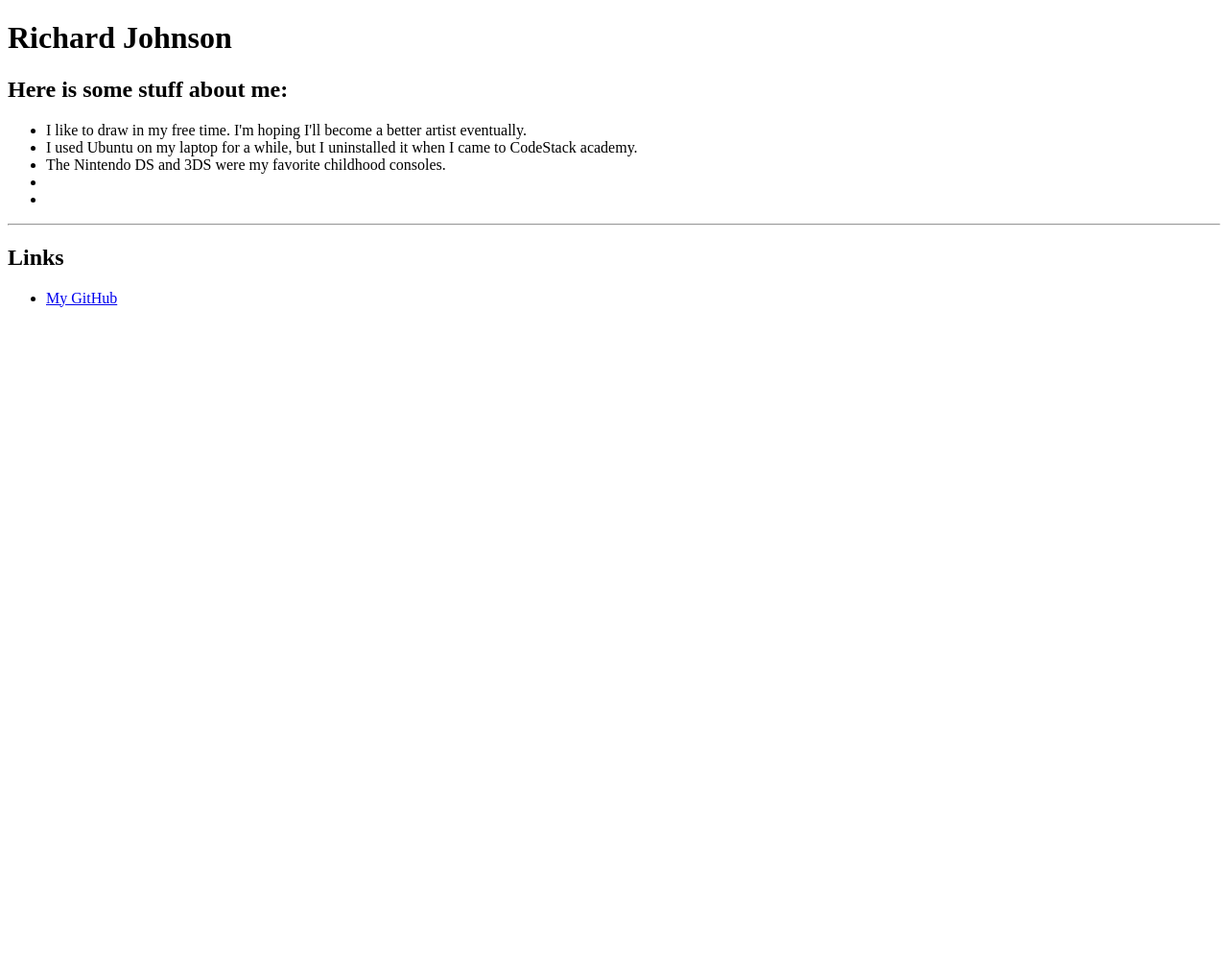
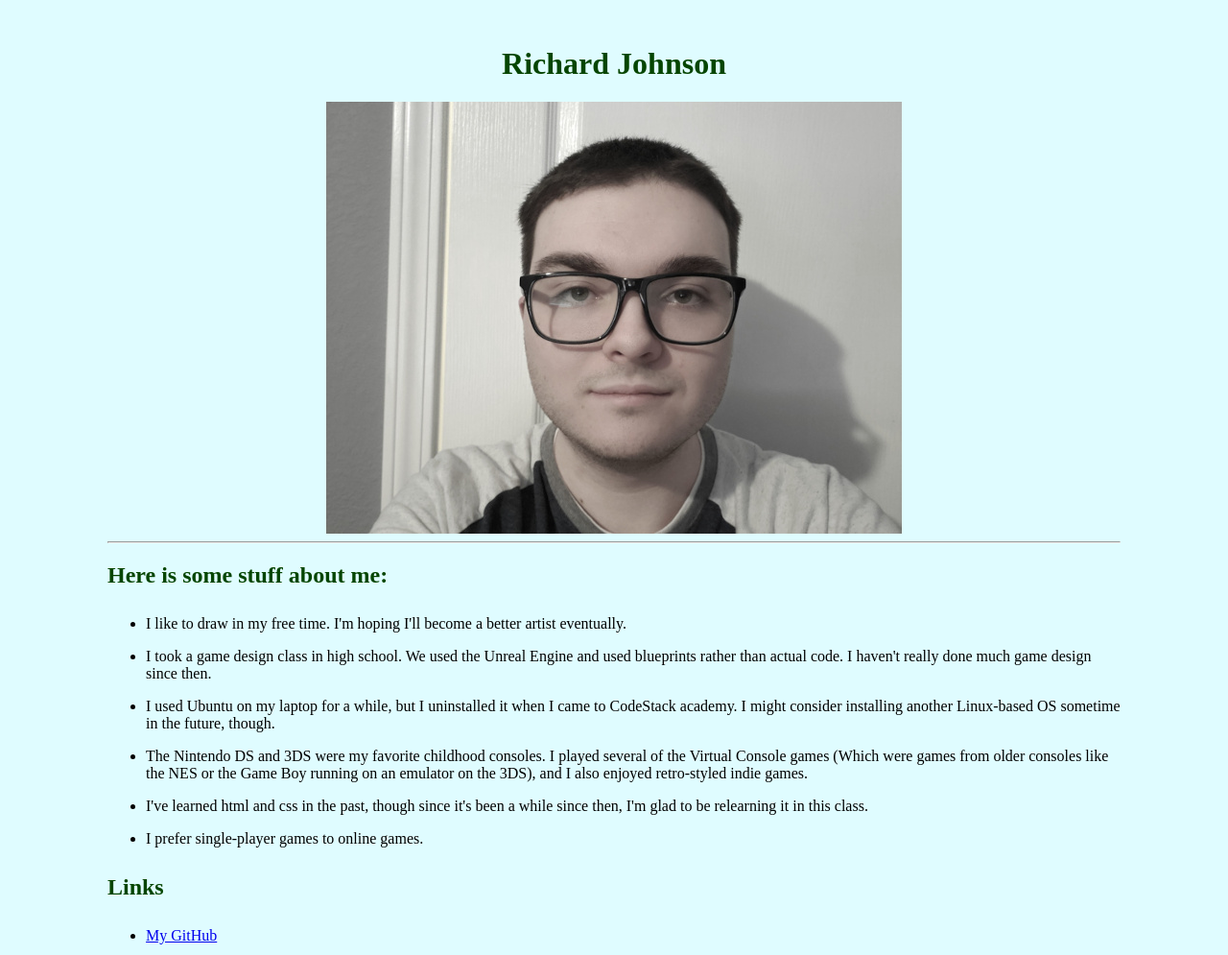
Before and after one commit to johnsonr31/AboutMePage, a plain HTML site: page index.html in a window 1280 px wide. Shown: the whole page at 96% size. Before the commit the page ends 800 px from the top, so only its background shows below. Drawn offline with Linux system fonts and the light colour scheme.

Commit message:
added and centered image, added more info

```diff
--- a/css/styles.css
+++ b/css/styles.css
@@ -0,0 +1,32 @@
+h1
+{
+    color:#054500;
+    text-align: center;
+}
+
+h2
+{
+    color:#054500;
+}
+
+body
+{
+    text-align: left;
+    background-color: #DFFCFF;
+    margin-left:7em;
+    margin-right:7em;
+    margin-top:3em;
+}
+
+li
+{
+    padding-top:0.5em;
+    padding-bottom:0.5em;
+}
+
+img
+{
+    display: block;
+    margin-left: auto;
+    margin-right: auto;
+}
--- a/index.html
+++ b/index.html
@@ -1,3 +1,8 @@
+<!--Richard Johnson-->
+<!--10/31/22-->
+<!--About Me Page-->
+<!--This is a web page which will contain information about me-->
+
 <!DOCTYPE html>
 
 <html>
@@ -7,27 +12,37 @@
 </head>
 <body>
     <h1>Richard Johnson</h1>
+    <img src="images/richardPhoto.jpg" alt="A picture of Richard. He has glasses and dark brown hair.">
 
+    <hr>
+
+    <p></p>
+
+    <div>
         <h2>Here is some stuff about me:</h2>
         <ul>
             <li>I like to draw in my free time. I'm hoping I'll become a better artist eventually.</li>
 
-        <li>I used Ubuntu on my laptop for a while, but I uninstalled it when I came to CodeStack academy.</li>
+            <li>I took a game design class in high school. We used the Unreal Engine and used blueprints rather than actual code. I haven't really done much game design since then.</li>
 
-        <li>The Nintendo DS and 3DS were my favorite childhood consoles.</li>
+            <li>I used Ubuntu on my laptop for a while, but I uninstalled it when I came to CodeStack academy. I might consider installing another Linux-based OS sometime in the future, though.</li>
 
-        <li></li>
+            <li>The Nintendo DS and 3DS were my favorite childhood consoles. I played several of the Virtual Console games (Which were games from older consoles like the NES or the Game Boy running on an emulator on the 3DS), and I also enjoyed retro-styled indie games.</li>
 
-        <li></li>
+            <li>I've learned html and css in the past, though since it's been a while since then, I'm glad to be relearning it in this class.</li>
+
+            <li>I prefer single-player games to online games.</li>
         </ul>
+    </div>
 
-    <hr>
-
+    <div>
     <h2>Links</h2>
 
     <ul>
         <li><a href="https://github.com/ricRobo4" target ="_blank" rel="noreferrer noopener">My GitHub</a></li>
     </ul>
+    </div>
+
 
 </body>
 
```
Also changed, not shown: images/richardPhoto.jpg (added). Lines whose indentation alone changed are shown as unchanged.
